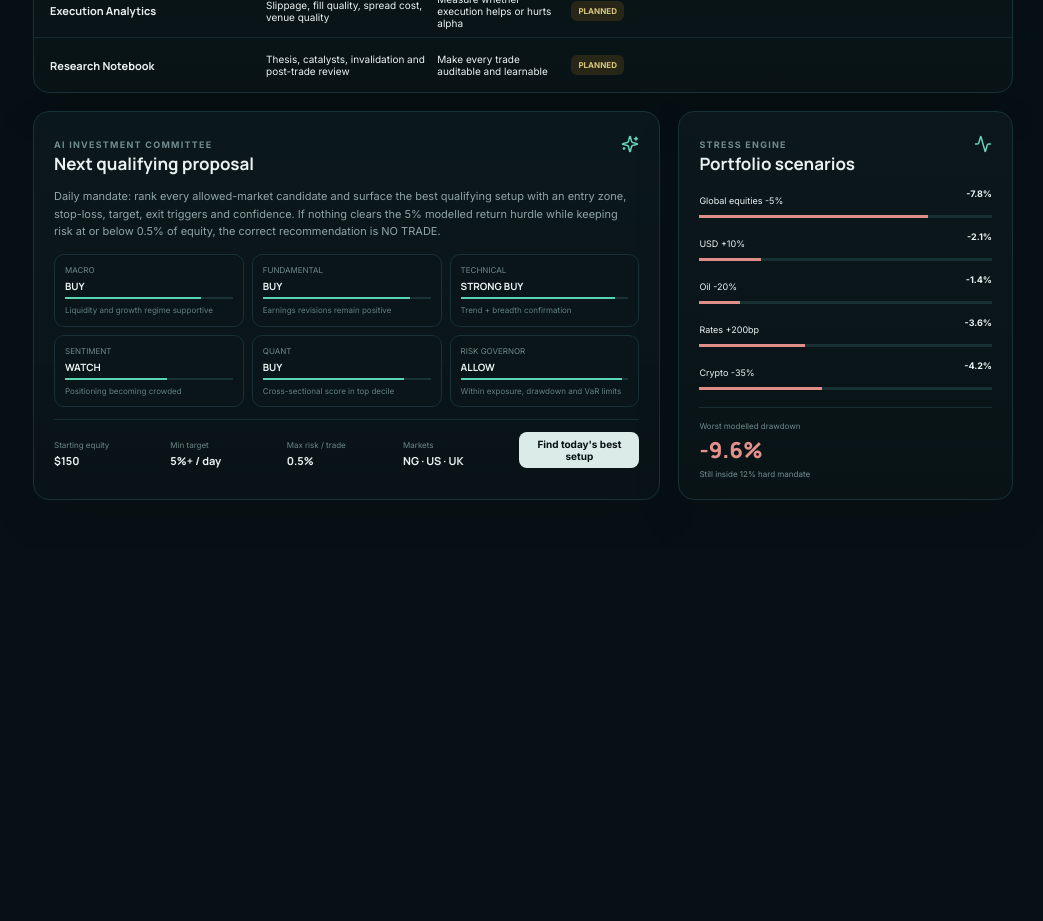
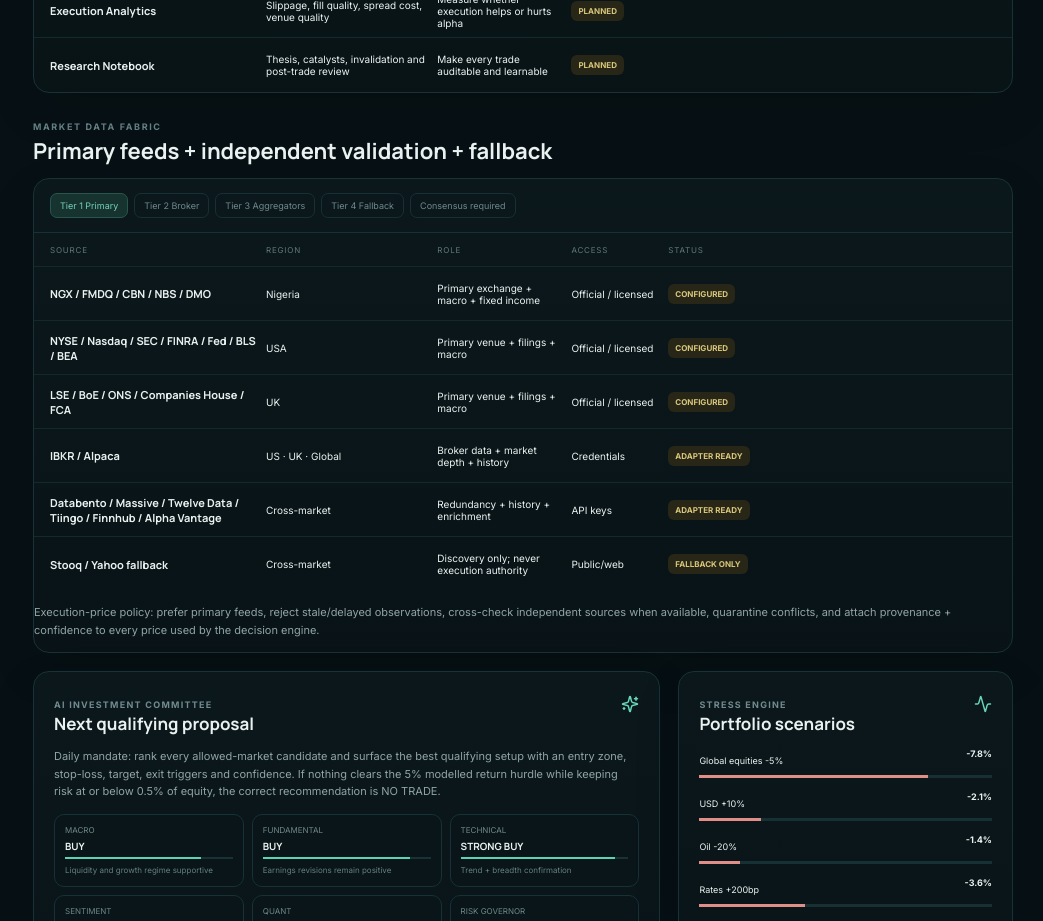
Before and after one commit to NgwutaOforbuike/PROJECTS-21, a React (Vite) app in the folder global-wealth-trading-os/web/: page / in a window 1280 px wide. Shown: the part 1440-2361 px from the top of the page, without its empty margins (237-1280 px from the left). Before the commit the page ends 1990 px from the top, so only its background shows below. Built offline with nearby package versions, Linux system fonts and the light colour scheme.

Commit message:
Add visible market data fabric and source hierarchy

```diff
--- a/global-wealth-trading-os/web/src/main.tsx
+++ b/global-wealth-trading-os/web/src/main.tsx
@@ -97,6 +97,23 @@
     </div>
    </section>
 
+   <section className="sectionTitle"><div><p className="eyebrow">MARKET DATA FABRIC</p><h2>Primary feeds + independent validation + fallback</h2></div></section>
+   <section className="panel tablePanel">
+    <div className="filters"><span className="selected">Tier 1 Primary</span><span>Tier 2 Broker</span><span>Tier 3 Aggregators</span><span>Tier 4 Fallback</span><span>Consensus required</span></div>
+    <div className="table">
+      <div className="tr th"><span>Source</span><span>Region</span><span>Role</span><span>Access</span><span>Status</span><span></span><span></span></div>
+      {[
+        ["NGX / FMDQ / CBN / NBS / DMO","Nigeria","Primary exchange + macro + fixed income","Official / licensed","CONFIGURED"],
+        ["NYSE / Nasdaq / SEC / FINRA / Fed / BLS / BEA","USA","Primary venue + filings + macro","Official / licensed","CONFIGURED"],
+        ["LSE / BoE / ONS / Companies House / FCA","UK","Primary venue + filings + macro","Official / licensed","CONFIGURED"],
+        ["IBKR / Alpaca","US · UK · Global","Broker data + market depth + history","Credentials","ADAPTER READY"],
+        ["Databento / Massive / Twelve Data / Tiingo / Finnhub / Alpha Vantage","Cross-market","Redundancy + history + enrichment","API keys","ADAPTER READY"],
+        ["Stooq / Yahoo fallback","Cross-market","Discovery only; never execution authority","Public/web","FALLBACK ONLY"]
+      ].map((r:any)=><div className="tr" key={r[0]}><span className="asset"><b>{r[0]}</b></span><span>{r[1]}</span><span>{r[2]}</span><span>{r[3]}</span><span className="pill watch">{r[4]}</span><span></span><span></span></div>)}
+    </div>
+    <div className="thesis">Execution-price policy: prefer primary feeds, reject stale/delayed observations, cross-check independent sources when available, quarantine conflicts, and attach provenance + confidence to every price used by the decision engine.</div>
+   </section>
+
    <section className="lowerGrid">
     <div className="panel committee">
       <div className="panelHead"><div><span>AI INVESTMENT COMMITTEE</span><h3>Next qualifying proposal</h3></div><Sparkles/></div>
```
